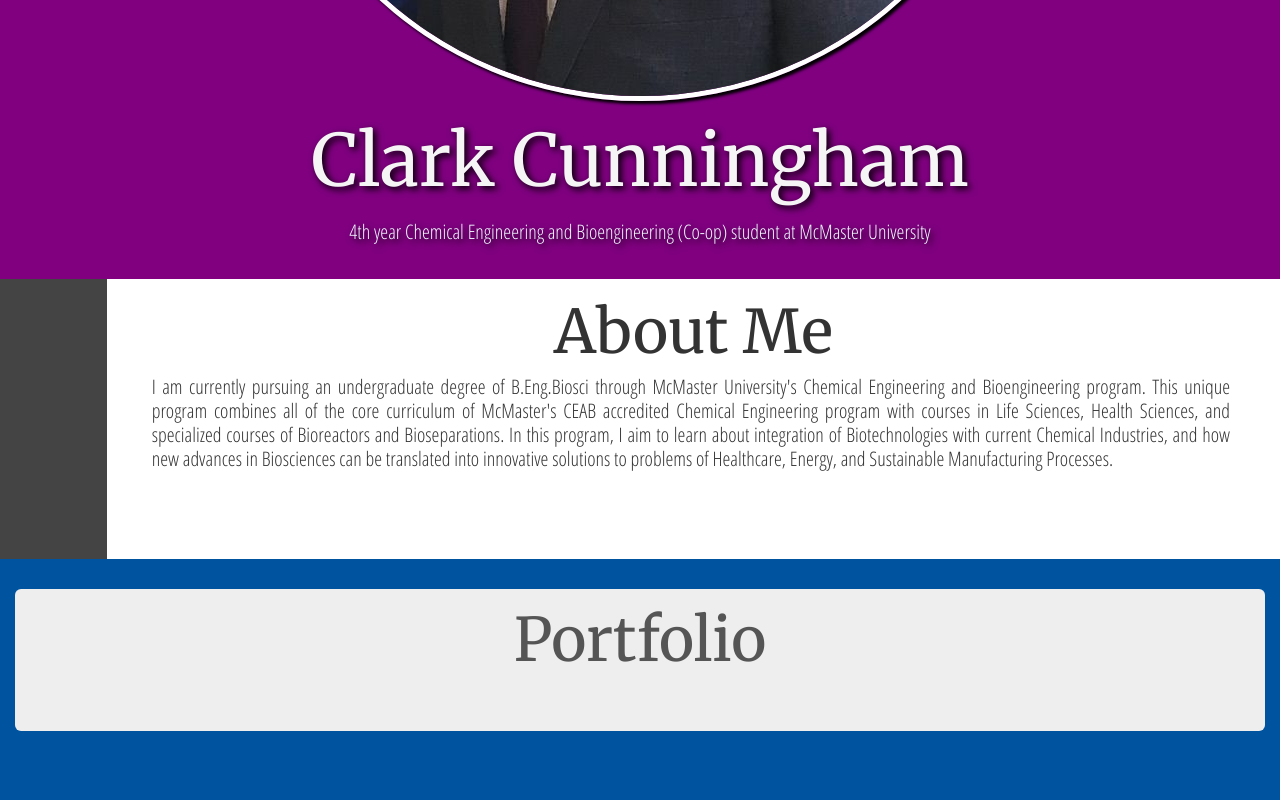
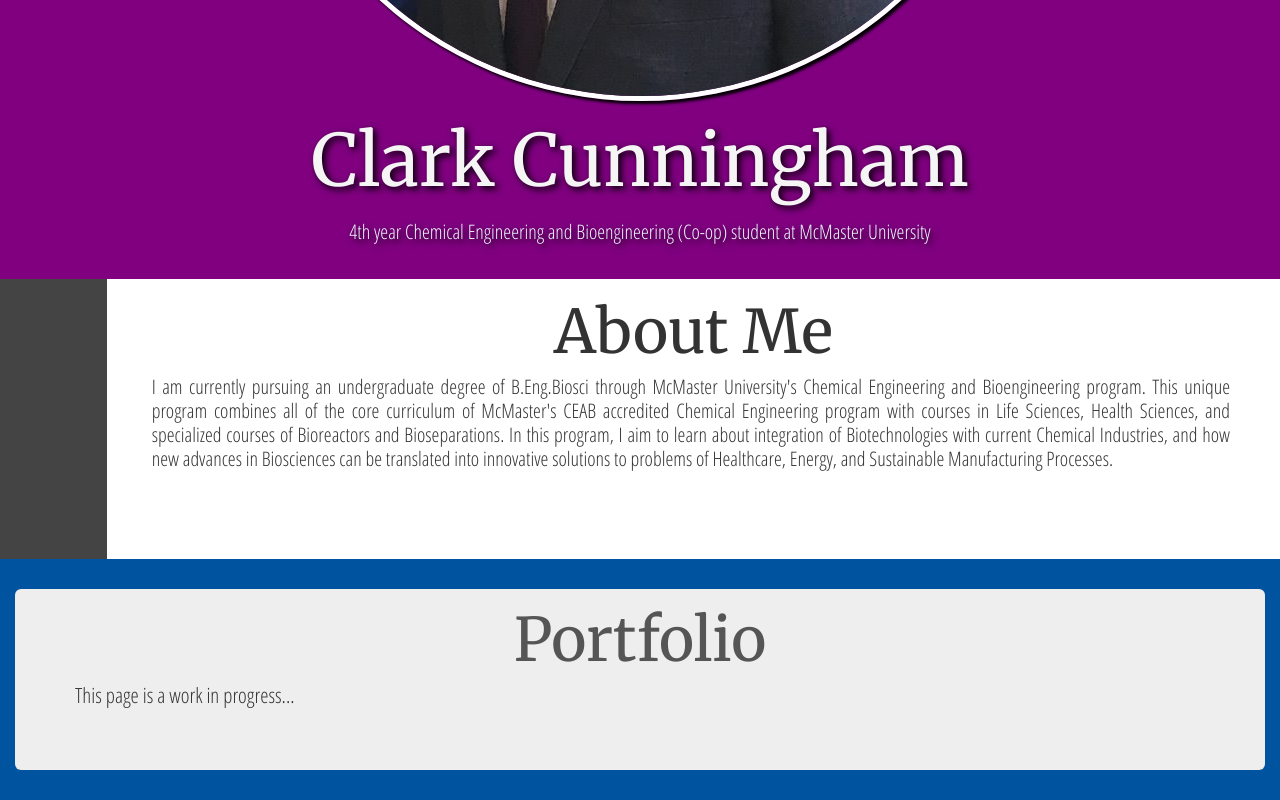
Before and after one commit to clarkfcunningham/clarkfcunningham.github.io, a plain HTML site: page index.html in a window 1280 px wide. Shown: the part 737-1537 px from the top of the page. Before the commit the page ends 1498 px from the top, so only its background shows below. Drawn offline with nearby package versions, Linux system fonts and the light colour scheme.

Commit message:
Updated 'Portfolio' Body with site status
Added new <p> tags within <div id="portfolio"> stating that this portfolio page in currently a work in progress.

```diff
--- a/index.html
+++ b/index.html
@@ -35,6 +35,7 @@
         <div class="container-fluid" id="portfolio">
             <div class="jumbotron">
                 <h2 id="h03">Portfolio</h2>
+                <p>This page is a work in progress...</p>
             </div>
         </div>
 
```
